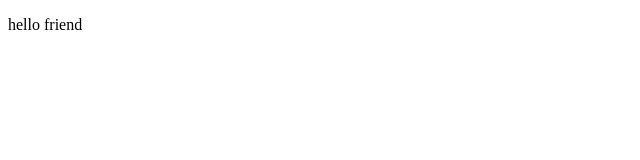
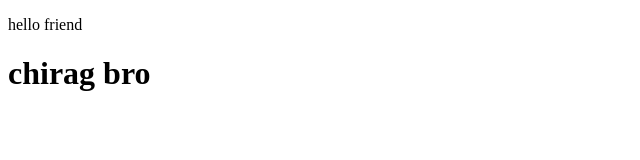
Before and after one commit to Harshil-280307/GAME, a plain HTML site: page sudoku/garbage but importance/sudoku_2(Divyesh).html in a window 1280 px wide. Shown: the whole page, without its empty margins (0-640 px from the left). Drawn offline with Linux system fonts and the light colour scheme.

Commit message:
fgasfhasfuwea

```diff
--- a/sudoku/garbage but importance/sudoku_2(Divyesh).html
+++ b/sudoku/garbage but importance/sudoku_2(Divyesh).html
@@ -7,5 +7,6 @@
 </head>
 <body>
         <p>hello friend</p>
+        <h1>chirag bro</h1>
 </body>
 </html>
```
